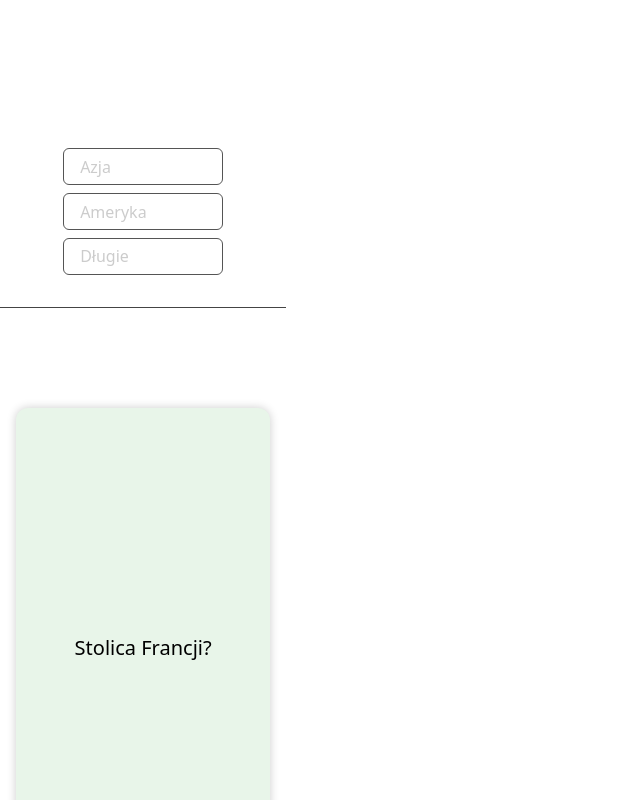
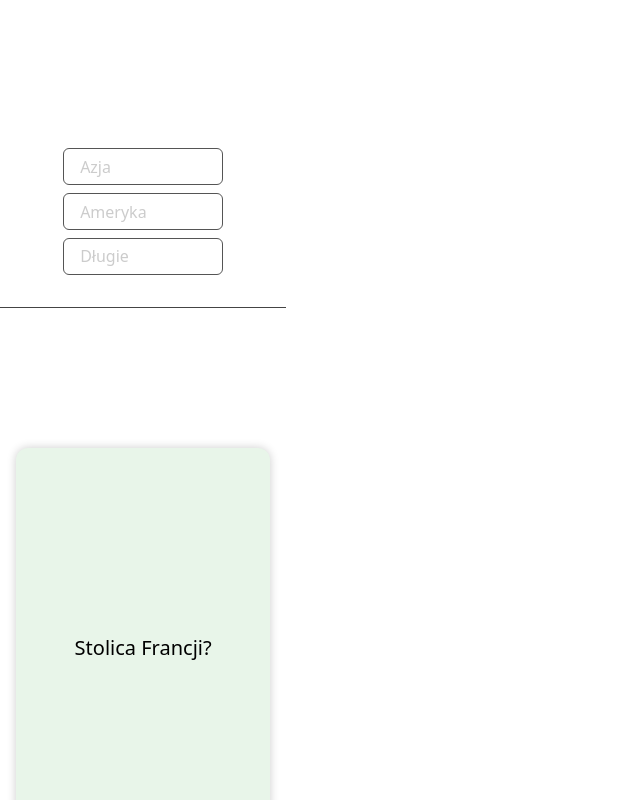
Before and after one commit to MateuszLyski/fiszki-app, a React (Vite) app: page / in a window 1280 px wide. Shown: the top 800 px of the page, without its empty margins (0-640 px from the left). Built offline with nearby package versions, Linux system fonts and the light colour scheme.

Commit message:
Only scroll8

```diff
--- a/src/App.jsx
+++ b/src/App.jsx
@@ -96,11 +96,14 @@ const containerStyle = {
   justifyContent: 'center',
   alignItems: 'center',
   gap: '1.5rem',
-  margin: 0,
-  overflow: 'hidden',
+  margin: '0 auto',
+  padding: '0 1rem',
+  boxSizing: 'border-box',
+  width: '100%',
   maxWidth: '100vw',
-  padding: '1rem'
+  overflow: 'hidden'
 };
+
 
 const buttonStyle = {
   padding: '0.6rem 1.2rem',
--- a/src/Flashcard.jsx
+++ b/src/Flashcard.jsx
@@ -10,7 +10,7 @@ export default function Flashcard({ question, answer, flipped = false, className
       style={{
         width: '100%',
         maxWidth: '400px',
-        height: '480px',
+        height: '400px',
         perspective: '1000px',
         cursor: 'pointer',
         position: 'absolute',
--- a/src/FlashcardContainer.jsx
+++ b/src/FlashcardContainer.jsx
@@ -16,7 +16,8 @@ export default function FlashcardContainer({ question, answer, direction }) {
     <div style={{
         width: '100%',
         maxWidth: '400px',
-        height: '480px',
+        height: '400px',
+        margin: '0 auto',
         position: 'relative', // zostaje, ale...
         display: 'flex',
         justifyContent: 'center',
```
